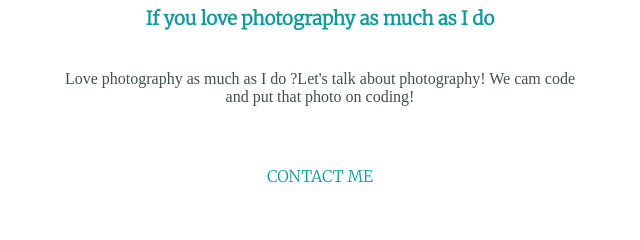
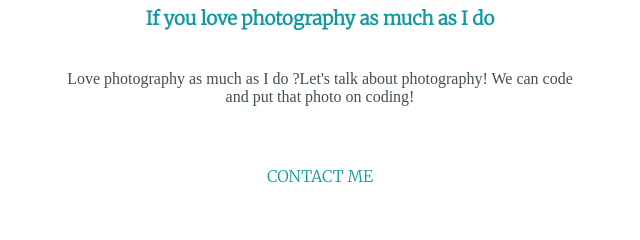
Before and after one commit to bishalgtm717/website, a plain HTML site: page index.html in a window 1280 px wide. Shown: the part 2217-2457 px from the top of the page, 320-960 px from the left. Drawn offline with Linux system fonts and the light colour scheme.

Commit message:
Update index.html

```diff
--- a/index.html
+++ b/index.html
@@ -51,7 +51,7 @@
         <div  class="contact">
             <h2>Get In Touch</h2>
             <h3>If you love photography as much as I do</h3>
-            <p class="contact_message">Love photography as much as I do ?Let's talk about photography! We cam code and put that photo on coding!</p>
+            <p class="contact_message">Love photography as much as I do ?Let's talk about photography! We can code and put that photo on coding!</p>
             <a class="bf"  href="mailto:gautambishal717@gmail.com">CONTACT ME</a>
 
 
```
